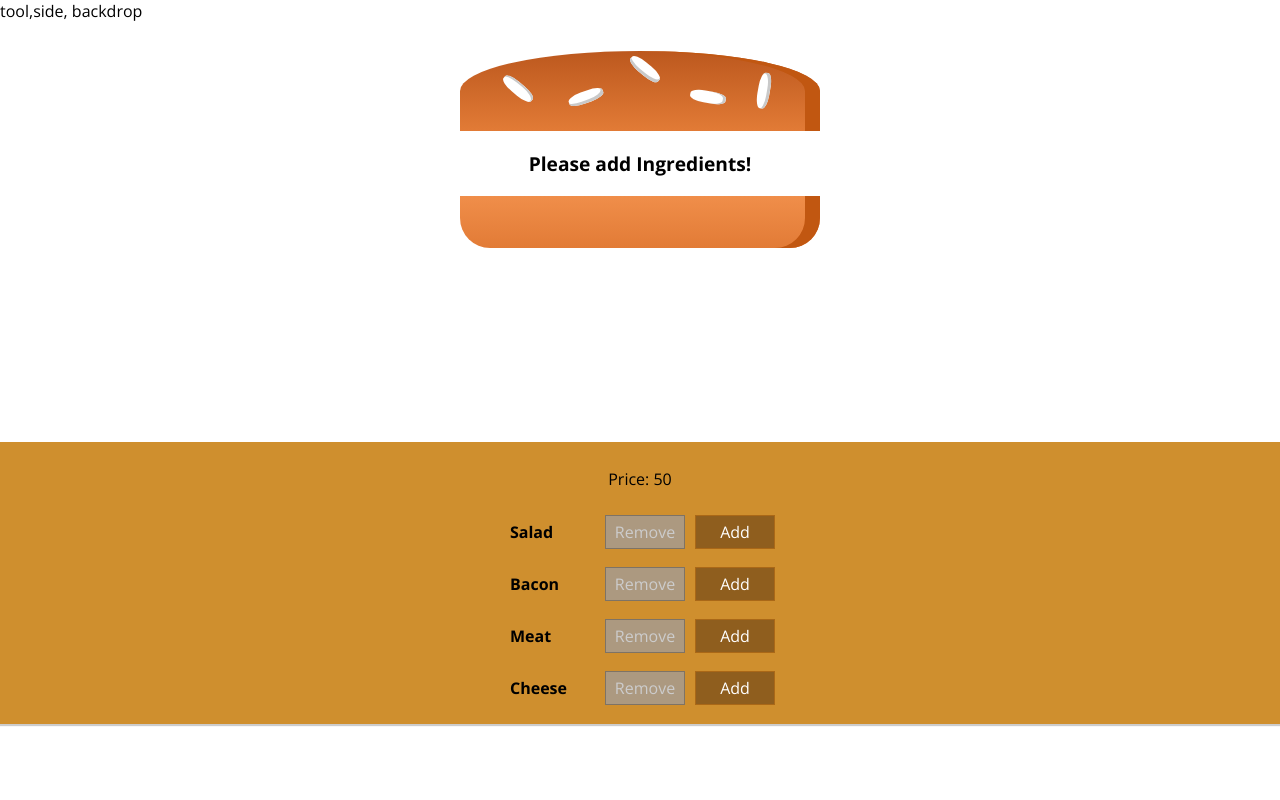
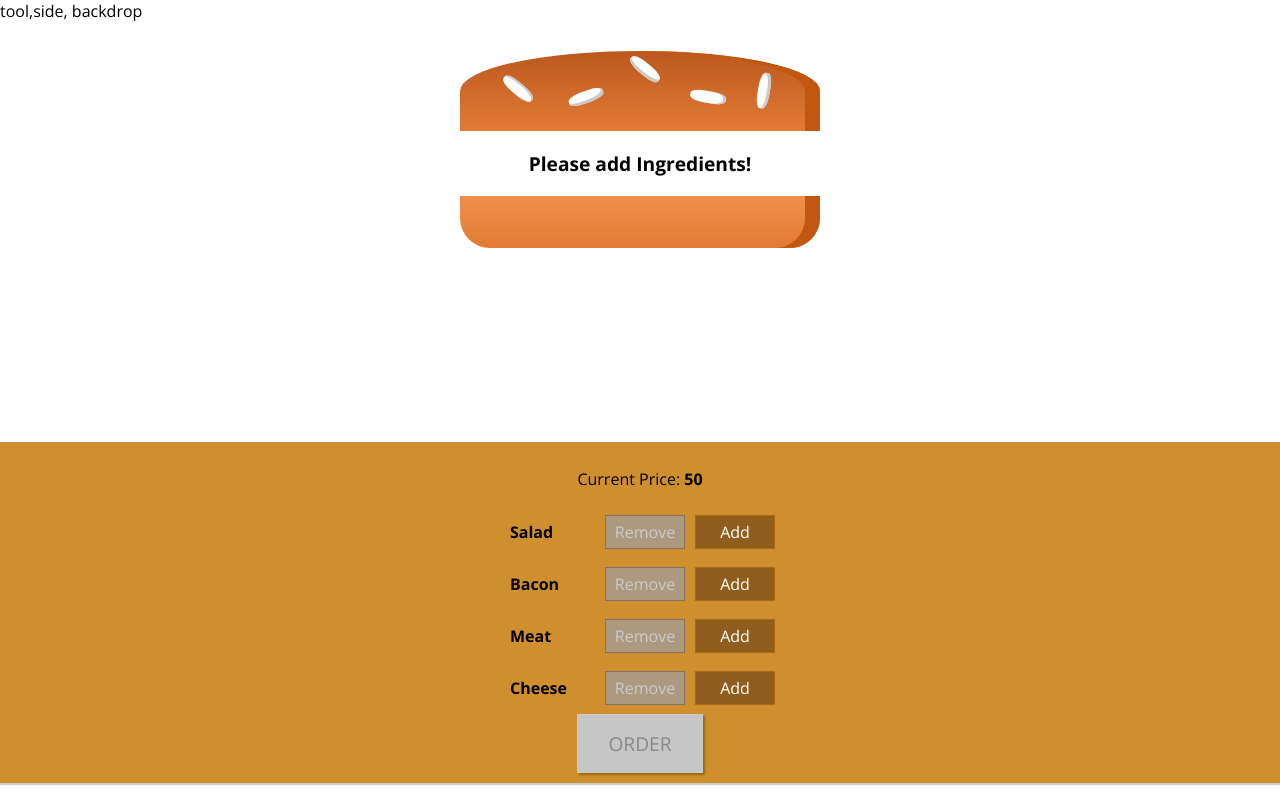
Before and after one commit to rajat-jain-1012/burger, a React app: page / in a window 1280 px wide. Built offline with nearby package versions, Linux system fonts and the light colour scheme.

Commit message:
added order button

```diff
--- a/src/components/Burger/BuildControls/BuildControls.css
+++ b/src/components/Burger/BuildControls/BuildControls.css
@@ -8,3 +8,45 @@
     margin: auto;
     padding :10px 0;
 }
+
+
+.OrderButton {
+    background-color: #DAD735;
+    outline: none;
+    cursor: pointer;
+    border: 1px solid #966909;
+    color: #966909;
+    font-family: inherit;
+    font-size: 1.2em;
+    padding: 15px 30px;
+    box-shadow: 2px 2px 2px #966909;
+}
+
+.OrderButton:hover, .OrderButton:active {
+    background-color: #A0DB41;
+    border: 1px solid #966909;
+    color: #966909;
+}
+
+.OrderButton:disabled {
+    background-color: #C7C6C6;
+    cursor: not-allowed;
+    border: 1px solid #ccc;
+    color: #888888;
+}
+
+.OrderButton:not(:disabled) {
+    animation: enable 0.3s linear;
+}
+
+@keyframes enable {
+    0% {
+        transform: scale(1);
+    }
+    60% {
+        transform: scale(1.1);
+    }
+    100% {
+        transform: scale(1);
+    }
+}
--- a/src/components/Burger/BuildControls/BuildControls.js
+++ b/src/components/Burger/BuildControls/BuildControls.js
@@ -11,12 +11,13 @@
 
 const buildControls =  (props) => (
     <div className  = {classes.BuildControls}>
-        <p>Price: {props.price}</p>
+        <p>Current Price: <strong>{props.price}</strong></p>
         {controls.map(ctrl => (
             <BuildControl key = {ctrl.label} label = {ctrl.label} added = {() => props.ingredientAdded(ctrl.type)}
                                                                   removed = {() => props.ingredientRemoved(ctrl.type)}
                                                                   disabled = {props.disabled[ctrl.type]}/>
         ))}
+        <button className = {classes.OrderButton} disabled = {!props.purchasable}>ORDER</button>
     </div>
 );
 
--- a/src/containers/BurgerBuilder/BurgerBuilder.js
+++ b/src/containers/BurgerBuilder/BurgerBuilder.js
@@ -26,7 +26,22 @@
             meat : 0,
         },
         price : 50,
+        purchasable : false
     };
+
+    updatePurchaseState = (ingredients) => {
+        const sum = Object.keys(ingredients).map(igKey =>{
+            return ingredients[igKey];
+        }).reduce((sum, el) => {
+            return sum + el;
+        },0);
+        this.setState({
+            purchasable : sum > 0,
+        });
+    }
+
+    //craetes an array of strings keys ie salad, bacon....
+
 
     addIngredientHandler = (type) => {
         const oldCount = this.state.ingredients[type];
@@ -42,6 +57,7 @@
             price : newPrice,
             ingredients : updatedIngredients,
         });
+        this.updatePurchaseState(updatedIngredients);
     }
 
 
@@ -64,6 +80,7 @@
             price : newPrice,
             ingredients : updatedIngredients,
         });
+        this.updatePurchaseState(updatedIngredients);
     }
 
     render() {
@@ -80,6 +97,7 @@
                 ingredientAdded = {this.addIngredientHandler}
                 ingredientRemoved = {this.removeIngredientHandler}
                 disabled = {disabledInfo}
+                purchasable = {this.state.purchasable}
                 price = {this.state.price}/>
             </Aux>
         );
```
